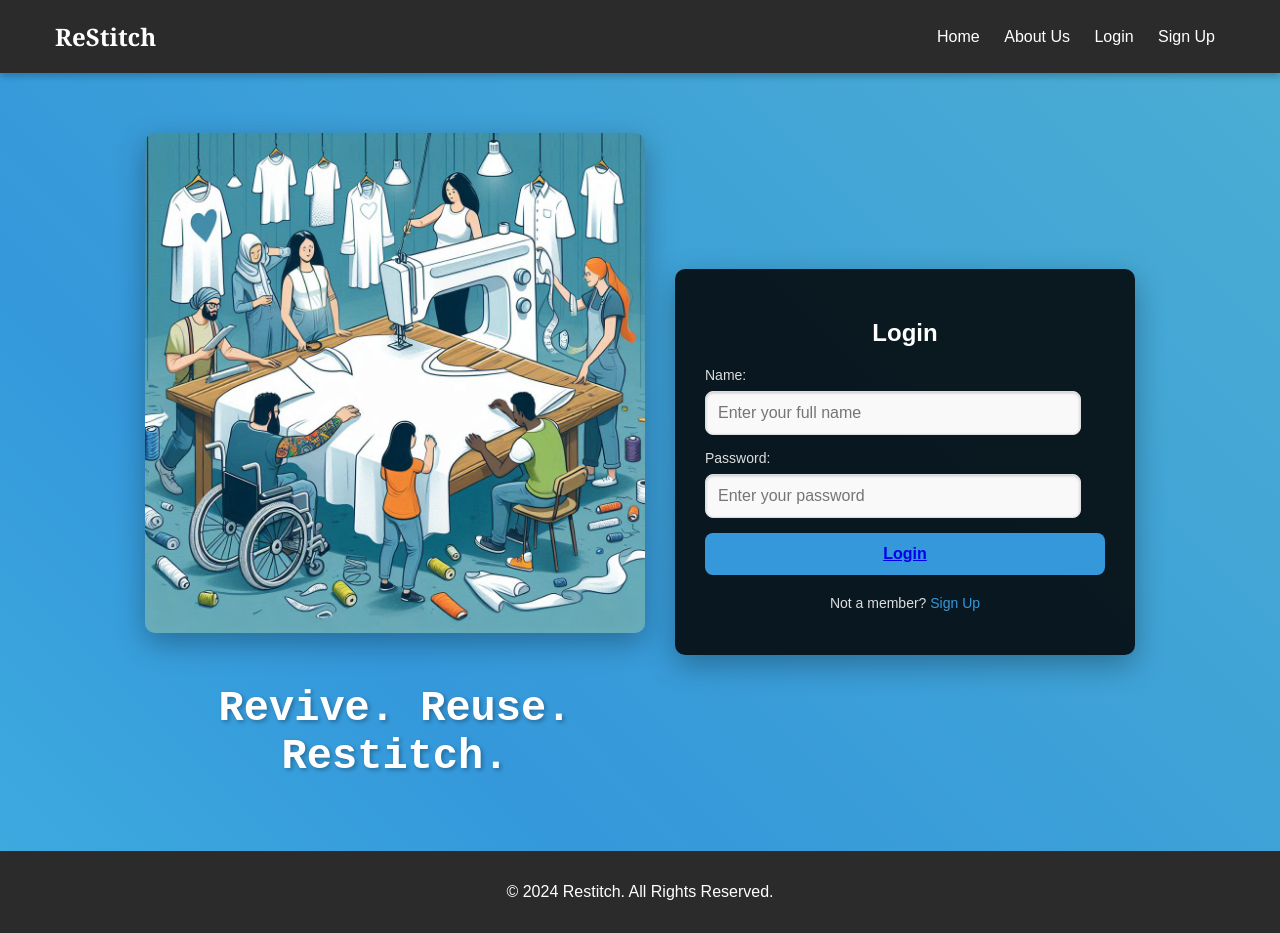
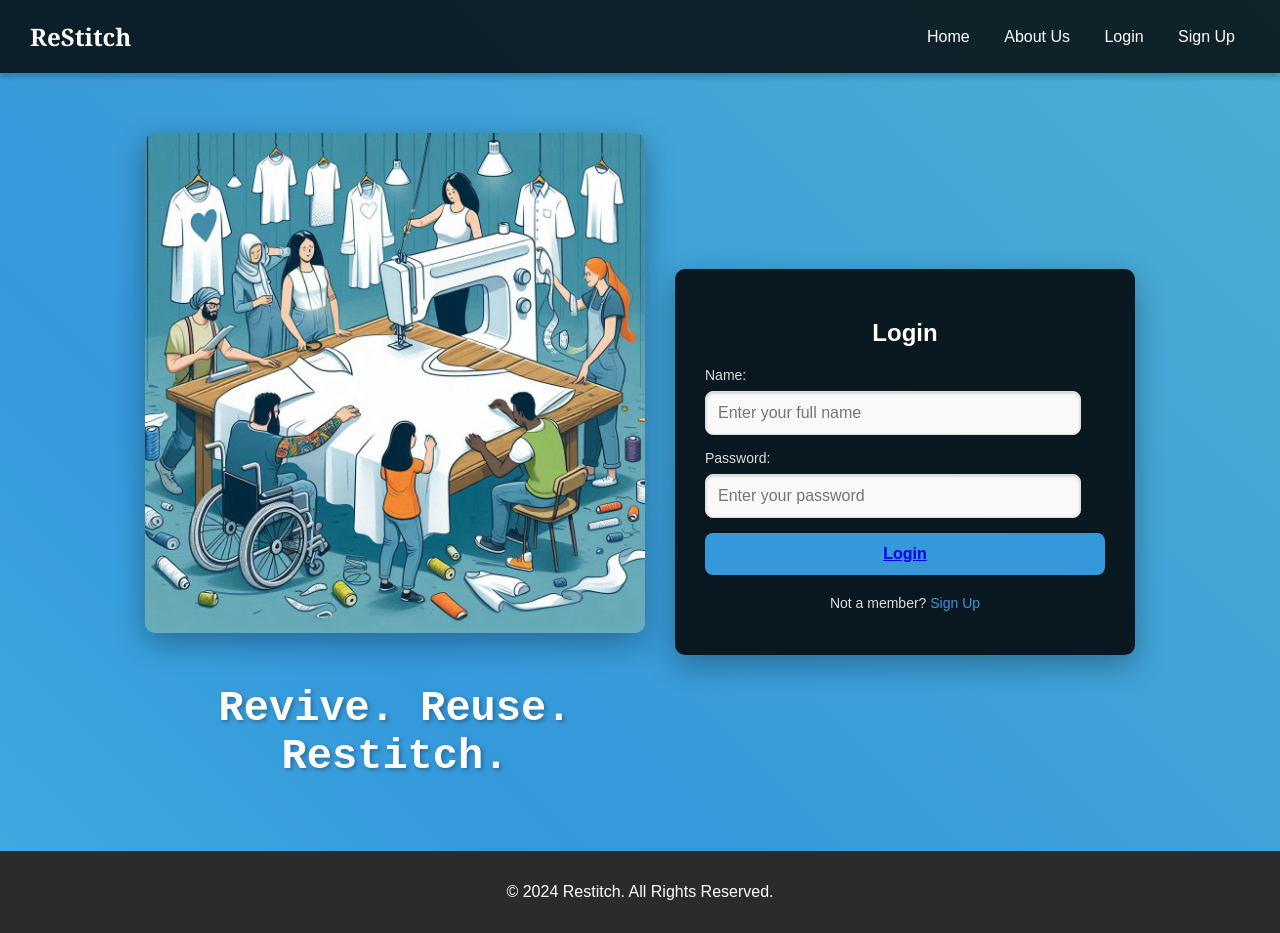
Before and after one commit to Manit010/ReStitches, a plain HTML site: page login.html in a window 1280 px wide. Drawn offline with Linux system fonts and the light colour scheme.

Commit message:
Update styleInUp.css

```diff
--- a/styleInUp.css
+++ b/styleInUp.css
@@ -15,17 +15,14 @@
             100% { background-position: 0% 50%; }
         }
 
-/* Navbar Styling */
+        /* Navbar */
         .navbar {
             display: flex;
             justify-content: space-between;
             align-items: center;
-    padding: 4px 55px;
-    background: #2b2b2b;
+            padding: 20px 30px;
+            background: rgba(0, 0, 0, 0.8);
             color: white;
-    position: sticky;
-    top: 0;
-    z-index: 1000;
             box-shadow: 0 4px 6px rgba(0, 0, 0, 0.2);
         }
 
@@ -33,16 +30,18 @@
             font-family: 'Georgia', serif;
             font-size: 24px;
             color: white;
+            margin: 0;
         }
 
-.navbar a {
+        .navbar div a {
             color: white;
             text-decoration: none;
-    margin: 0 10px;
+            margin: 0 15px;
             font-size: 16px;
+            transition: color 0.3s ease;
         }
 
-.navbar a:hover {
+        .navbar div a:hover {
             color: #3498db;
         }
 
```
Lines whose indentation alone changed are shown as unchanged.
